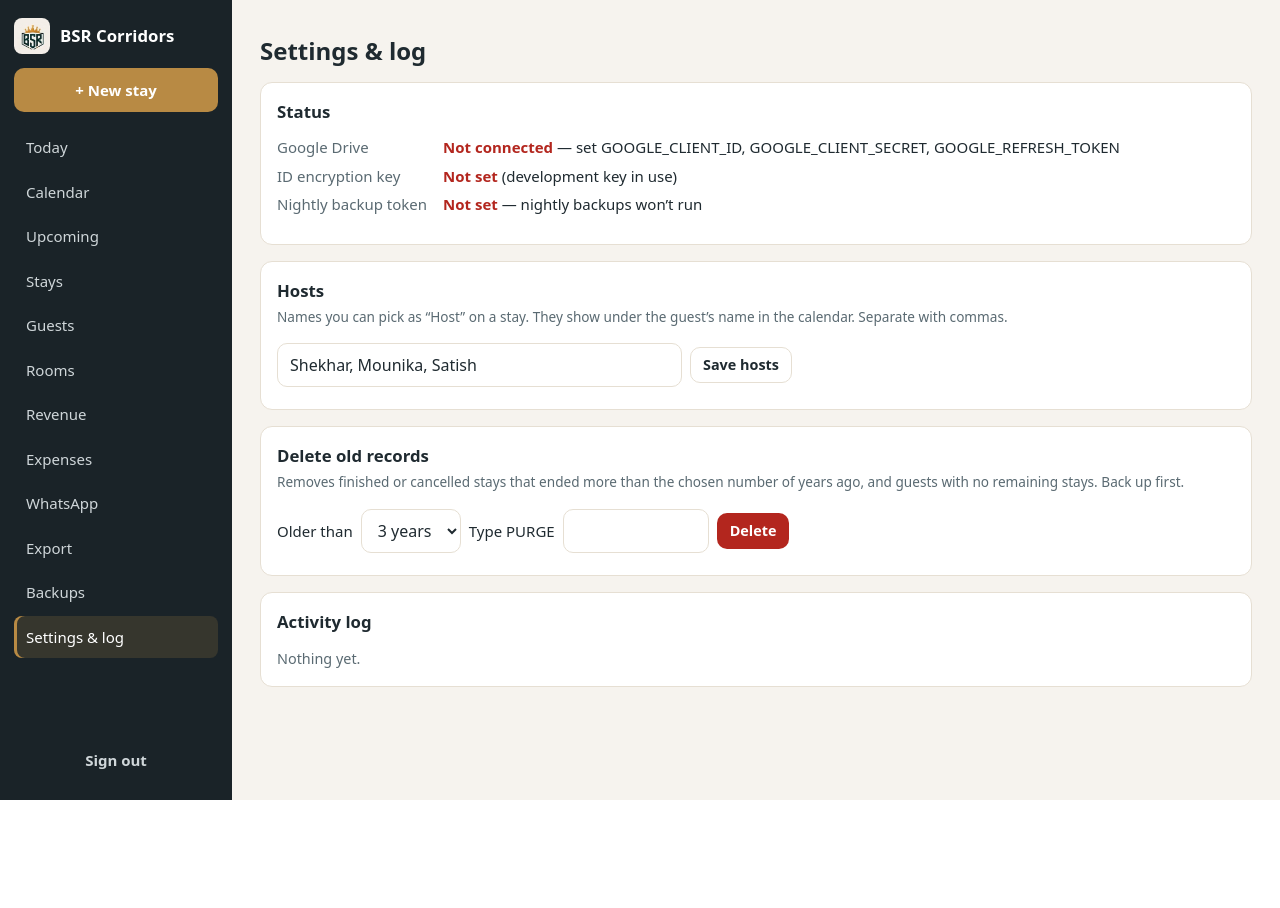
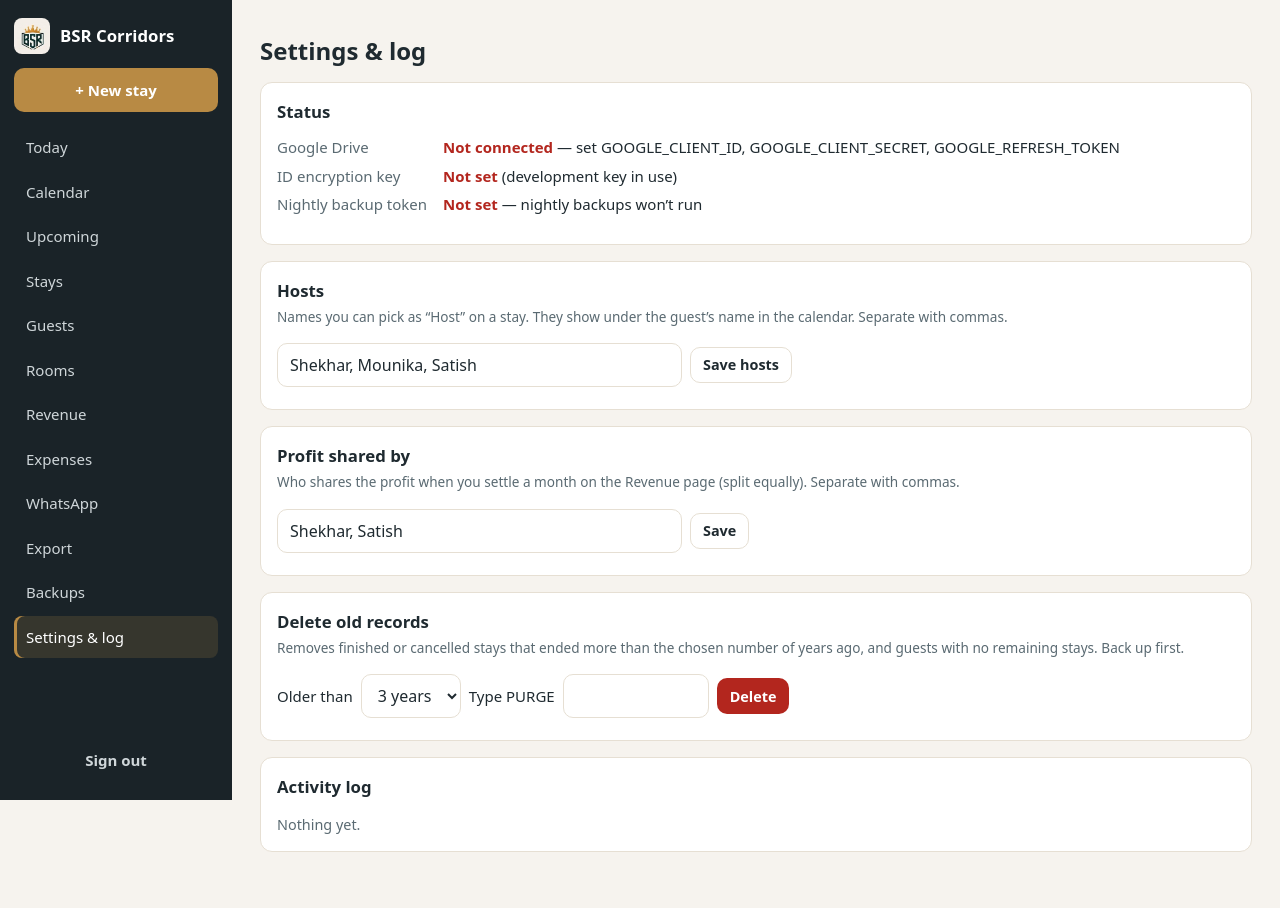
Before and after one commit to ShekharReddy10/bsr-corridors-website, a Django app: page /settings/ in a window 1280 px wide. Before the commit the page ends 800 px from the top, so only its background shows below. Run offline with Django 5.2, Linux system fonts and the light colour scheme; the visitor is signed in with stand-in values (Sample User, id 1); data that the repository does not hold is empty; parts of the project's set-up code (start-up, migrations or seed data) failed here and were passed over.

Commit message:
Admin: profit is shared by partners (Shekhar, Satish), separate from the hosts list
New "Profit shared by" list on the Settings page (default: Shekhar, Satish). The settle form splits by it and
pre-fills the notes with those names; the Hosts list (who looks after a stay) stays as it is.

Co-Authored-By: Claude Opus 5.5 <noreply@anthropic.com>

```diff
--- a/admin-app/core/services.py
+++ b/admin-app/core/services.py
@@ -12,6 +12,8 @@ from .models import AppSetting, AuditLog, Room, Stay
 
 HOSTS_KEY = "hosts"
 DEFAULT_HOSTS = "Shekhar, Mounika, Satish"
+PARTNERS_KEY = "partners"
+DEFAULT_PARTNERS = "Shekhar, Satish"
 
 
 class StayConflict(Exception):
@@ -29,7 +31,16 @@ def today() -> date:
 
 def host_names() -> list[str]:
     """Names offered in the stay form's "Host" list (edited on the Settings page)."""
-    return [n.strip() for n in AppSetting.get(HOSTS_KEY, DEFAULT_HOSTS).split(",") if n.strip()]
+    return _names(HOSTS_KEY, DEFAULT_HOSTS)
+
+
+def partner_names() -> list[str]:
+    """Who shares the profit at settlement (edited on the Settings page; not the same as the hosts)."""
+    return _names(PARTNERS_KEY, DEFAULT_PARTNERS)
+
+
+def _names(key: str, default: str) -> list[str]:
+    return [n.strip() for n in AppSetting.get(key, default).split(",") if n.strip()]
 
 
 def conflicts(room: Room, start: date, end: date | None, exclude_ids=()):
--- a/admin-app/core/views/data.py
+++ b/admin-app/core/views/data.py
@@ -13,7 +13,7 @@ from .. import gdrive
 from ..exports import build_workbook
 from ..forms import DateRangeForm
 from ..models import AppSetting, AuditLog, BackupRun, Guest, Stay
-from ..services import HOSTS_KEY, host_names, today
+from ..services import HOSTS_KEY, PARTNERS_KEY, host_names, partner_names, today
 
 XLSX = "application/vnd.openxmlformats-officedocument.spreadsheetml.sheet"
 
@@ -63,12 +63,15 @@ def backup_hook(request):
 
 def settings_page(request):
     years = request.POST.get("years", "3")
-    if request.method == "POST" and request.POST.get("action") == "hosts":
-        names = [n.strip() for n in request.POST.get("hosts", "").replace("\n", ",").split(",") if n.strip()]
+    name_lists = {"hosts": (HOSTS_KEY, "Hosts"), "partners": (PARTNERS_KEY, "Profit shared by")}
+    if request.method == "POST" and request.POST.get("action") in name_lists:
+        action = request.POST["action"]
+        key, label = name_lists[action]
+        names = [n.strip() for n in request.POST.get(action, "").replace("\n", ",").split(",") if n.strip()]
         names = list(dict.fromkeys(n[:40] for n in names))
-        AppSetting.put(HOSTS_KEY, ", ".join(names))
-        AuditLog.record("settings", f"Hosts list: {', '.join(names) or '(empty)'}")
-        messages.success(request, "Hosts saved.")
+        AppSetting.put(key, ", ".join(names))
+        AuditLog.record("settings", f"{label}: {', '.join(names) or '(empty)'}")
+        messages.success(request, f"{label} saved.")
         return redirect("settings")
     if request.method == "POST":
         if request.POST.get("confirm", "").strip().upper() != "PURGE" or not years.isdigit() or int(years) < 1:
@@ -90,5 +93,6 @@ def settings_page(request):
         "encryption_set": bool(settings.FIELD_ENCRYPTION_KEY),
         "backup_hook_set": bool(settings.BACKUP_TOKEN),
         "hosts": ", ".join(host_names()),
+        "partners": ", ".join(partner_names()),
         "logs": AuditLog.objects.select_related("stay")[:100],
     })
--- a/admin-app/core/views/revenue.py
+++ b/admin-app/core/views/revenue.py
@@ -26,7 +26,7 @@ from django.views.decorators.http import require_POST
 from .. import revenue
 from ..forms import SettlementForm
 from ..models import AppSetting, AuditLog, Expense, Settlement
-from ..services import host_names, today
+from ..services import partner_names, today
 from .auth import _client_ip
 
 HASH_KEY = "revenue_password_hash"
@@ -116,7 +116,7 @@ def revenue_page(request, year=None, month_no=None):
     months = r.months()
     b = r.ledger[month]
     left = max(b.left, revenue.ZERO)
-    hosts = host_names()
+    partners = partner_names()
     return render(request, "core/revenue.html", {
         "r": r,
         "month": month,
@@ -125,8 +125,8 @@ def revenue_page(request, year=None, month_no=None):
         "past_months": months[1:],
         "rooms": revenue.rooms_for_month(r, month),
         "rent_due": revenue.rent_not_added(r.t),
-        "settle": {"amount": round(left), "share": left / len(hosts) if hosts else left},
-        "hosts": hosts,
+        "settle": {"amount": round(left), "share": left / len(partners) if partners else left},
+        "partners": partners,
         "month_links": _month_links(r, month),
         "monthly": revenue.monthly_chart(r),
         "weekly": revenue.weekly_chart(r),
--- a/admin-app/templates/core/revenue.html
+++ b/admin-app/templates/core/revenue.html
@@ -43,9 +43,9 @@
       <div class="field"><label for="st-amount">Amount settled ₹</label>
         <input id="st-amount" type="number" name="amount" inputmode="decimal" step="1" min="0" value="{{ settle.amount }}" required></div>
       <div class="field"><label for="st-notes">Notes</label>
-        <input id="st-notes" type="text" name="notes" value="{% if hosts %}Shared equally – {{ hosts|join:', ' }}{% endif %}"></div>
+        <input id="st-notes" type="text" name="notes" value="{% if partners %}Shared equally – {{ partners|join:', ' }}{% endif %}"></div>
     </div>
-    {% if hosts|length > 1 and settle.amount %}<p class="muted small">{{ settle.amount|inr }} shared by {{ hosts|length }} = <b>{{ settle.share|inr }} each</b>.</p>{% endif %}
+    {% if partners|length > 1 and settle.amount %}<p class="muted small">{{ settle.amount|inr }} shared by {{ partners|join:" & " }} = <b>{{ settle.share|inr }} each</b> <a href="{% url 'settings' %}">change</a></p>{% endif %}
     <button class="btn btn-primary btn-sm">Settle</button>
   </form>
   {% for x in r.settlements %}{% if x.month == month %}
--- a/admin-app/templates/core/settings.html
+++ b/admin-app/templates/core/settings.html
@@ -19,6 +19,15 @@
     <button class="btn btn-outline btn-sm">Save hosts</button>
   </div>
 </form>
+<form method="post" class="card">{% csrf_token %}
+  <input type="hidden" name="action" value="partners">
+  <h2>Profit shared by</h2>
+  <p class="muted small">Who shares the profit when you settle a month on the Revenue page (split equally). Separate with commas.</p>
+  <div class="inline-form">
+    <input name="partners" value="{{ partners }}" size="36" aria-label="Profit shared by" placeholder="Shekhar, Satish">
+    <button class="btn btn-outline btn-sm">Save</button>
+  </div>
+</form>
 <form method="post" class="card danger-zone" data-confirm="Permanently delete old stays and guests?">{% csrf_token %}
   <h2>Delete old records</h2>
   <p class="muted small">Removes finished or cancelled stays that ended more than the chosen number of years ago, and guests with no remaining stays. Back up first.</p>
```
Also changed, not shown: admin-app/core/tests/test_core.py (+12 -0 lines).
